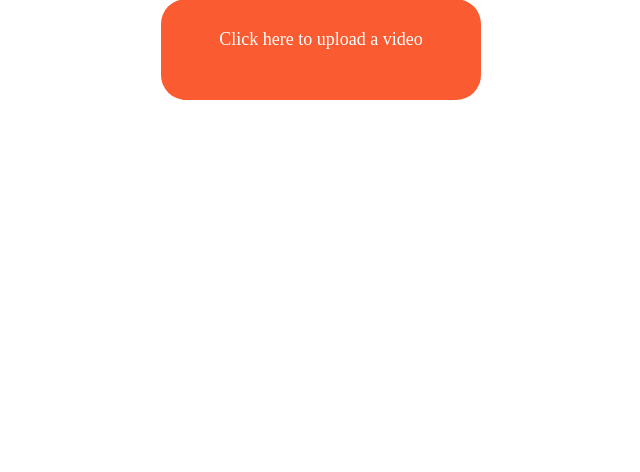
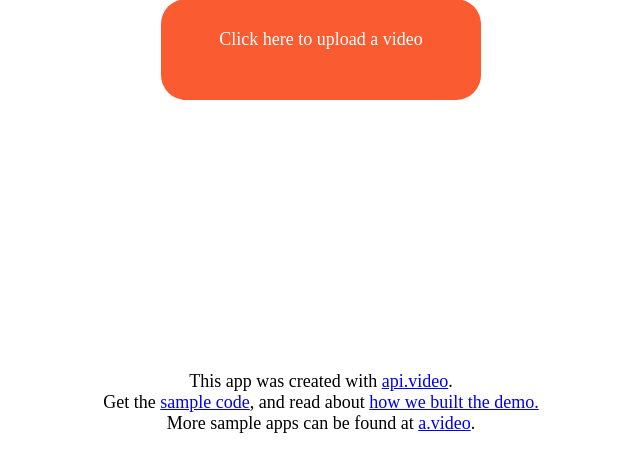
Before and after one commit to apivideo/blobUpload, a PHP site: page / in a window 1280 px wide. Shown: the part 173-645 px from the top of the page, without its empty margins (327-967 px from the left). Run offline with PHP 8.4, Linux system fonts and the light colour scheme; some libraries are stand-ins or nearby versions.

Commit message:
GA and footer added

```diff
--- a/index.html
+++ b/index.html
@@ -1,7 +1,27 @@
 <html>
 <head>
+	<title>Upload a video</title>
 	<link rel="stylesheet" href="style.css">
-
+	<script>
+		var __nspid="isrtzw";
+		var __nsptags=[];
+		(function(w, d) { var x = function() {
+		var j=d.createElement("script");j.type="text/javascript";j.async=true;
+		j.src="http"+("https:"===d.location.protocol?"s://cs":"://c")+".ns1p.net/p.js?a="+__nspid;
+		d.body.appendChild(j); }
+		if(w.addEventListener) { w.addEventListener("load", x, false); }
+		else if(w.attachEvent) { w.attachEvent("onload", x); }
+		else { w.onload = x; }
+		}(window, document));
+	</script>
+	<!-- Global site tag (gtag.js) - Google Analytics -->
+	<script async src="https://www.googletagmanager.com/gtag/js?id=G-N9E9YP1HGF"></script>
+	<script>
+  		window.dataLayer = window.dataLayer || [];
+  		function gtag(){dataLayer.push(arguments);}
+  		gtag('js', new Date());
+  		gtag('config', 'G-N9E9YP1HGF');
+	</script>
 </head>
 
 <body>
@@ -21,7 +41,12 @@
 	<br>
 	<div id="video-information" style="width: 50%"></div>
 	<div id="chunk-information" style="width: 50%"></div>
+	<div id="footer">
+		This app was created with <a href="https://api.video">api.video</a>.<br/>
+		Get the <a href="https://github.com/dougsillars/blobUpload">sample code</a>, and read about <a href="https://a.video/works/upload-a-video">how we built the demo.</a><br/>
+		More sample apps can be found at <a href="https://a.video">a.video</a>.
 
+	</div>
 
 
 	<script>
@@ -126,8 +151,6 @@
 	  });
 	</script>
 
-
-
 </body>
 
 </html>
--- a/style.css
+++ b/style.css
@@ -54,3 +54,8 @@
     font-size: x-large;
 
   }
+  #footer{
+    font-size: large;
+    color: black;
+    padding:10px;
+  }
```
